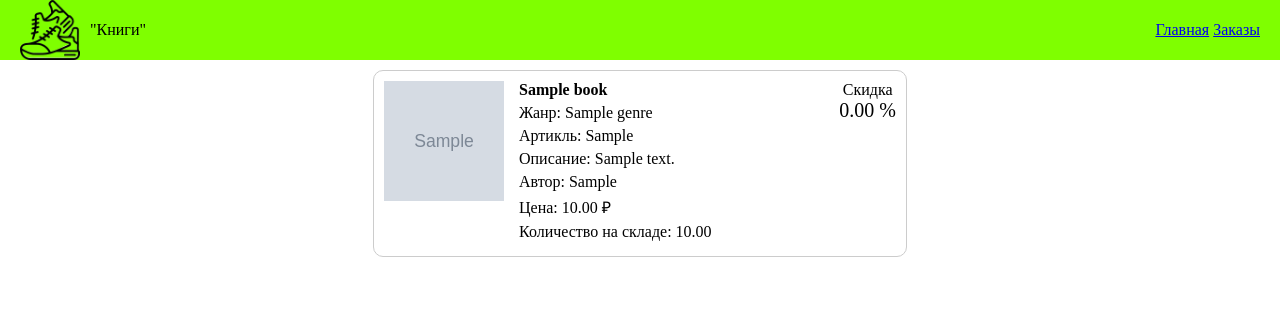
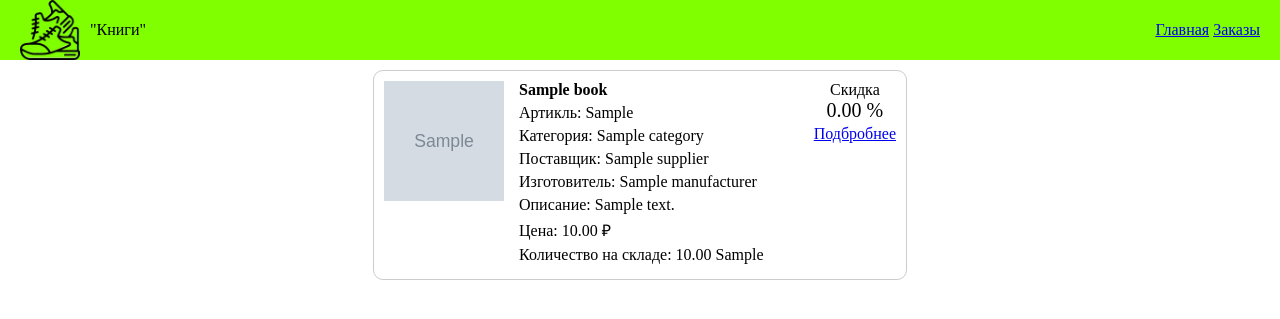
Before and after one commit to zel0ne/try_exam, a Django app: page /home in a window 1280 px wide. Shown: the top 319 px of the page. Run offline with Django 5.2, Linux system fonts and the light colour scheme; tables that the repository leaves empty hold one stand-in row (values such as "Sample post"); grey boxes marked "Sample" are stand-in pictures.

Commit message:
Добавлены новые файлы: detail.html, обновлены views и models

```diff
--- a/app/templates/home.html
+++ b/app/templates/home.html
@@ -53,19 +53,26 @@
         display: block;
         border-radius: 5px;
     }
+    .stock-zero {
+        background: #ff4444;
+        color: white;
+        padding: 2px 5px;
+        border-radius: 5px;
+        display: inline-block;
+    }
 </style>
 
 {% if user.is_superuser or user.is_staff %}
 <div class="search">
     <form method="get">
         <h2 style="text-align: center;">Список книг</h2>
-        <input placeholder="Поиск по названию или автору..." value="{{ search }}" name="search" size="40">
+        <input placeholder="Поиск по артиклю или названию..." value="{{ search }}" name="search" size="40">
 
         <select name="filter" onchange="this.form.submit()">
-            <option value="">Все жанры</option>
-            {% for genre in genres %}
-            <option value="{{ genre.id }}" {% if filter|slugify == genre.id|slugify %}selected{% endif %}>
-                {{ genre.name }}
+            <option value="">Все категории</option>
+            {% for category in categories %}
+            <option value="{{ category.id }}" {% if filter|slugify == category.id|slugify %}selected{% endif %}>
+                {{ category.name }}
             </option>
             {% endfor %}
         </select>
@@ -97,10 +104,11 @@
 
         <div class="center2" style="text-align: left">
             <div class="card-info"><b>{{ book.name }}</b></div>
-            <div class="card-info">Жанр: {{ book.genre.name }}</div>
             <div class="card-info">Артикль: {{ book.article }}</div>
+            <div class="card-info">Категория: {{ book.category.name }}</div>
+            <div class="card-info">Поставщик: {{ book.supplier.name }}</div>
+            <div class="card-info">Изготовитель: {{ book.manufacturer.name }}</div>
             <div class="card-info">Описание: {{ book.description }}</div>
-            <div class="card-info">Автор: {{ book.author.fio }}</div>
 
             {% if book.discount == 0 %}
             <div class="card-info">Цена: {{ book.price }} ₽</div>
@@ -112,14 +120,21 @@
             </div>
             {% endif %}
 
-            <div class="card-info" {% if book.unit_on_stock == 0 %}style="background: blue; text-decoration: line-through; line-through padding: 2px 5px; border-radius: 5px; display: inline-block;"{% endif %}>
-                Количество на складе: {{ book.unit_on_stock }}
+            <div class="card-info">
+                Количество на складе:
+                {% if book.unit_on_stock == 0 %}
+                <span style="background: #00bfff; text-decoration: line-through; padding: 2px 5px; border-radius: 5px; display: inline-block;">{{ book.unit_on_stock }} {{ book.unit }}
+                </span>
+                {% else %}
+                {{ book.unit_on_stock }} {{ book.unit }}
+                {% endif %}
             </div>
         </div>
 
         <div class="right2" style="text-align: center">
             <div>Скидка</div>
             <div style="margin-bottom: 3px; font-size: 20px;">{{ book.discount }} %</div>
+            <div><a href="{% url 'book_detail' book.id %}" onclick="event.stopPropagation()">Подбробнее</a></div>
             {% if user.is_superuser %}
             <div><a href="{% url 'delete' book.id %}" onclick="event.stopPropagation()">Удалить</a></div>
             {% endif %}
@@ -133,30 +148,38 @@
                 {% csrf_token %}
                 <h2>Редактировать книгу</h2>
 
-                <!-- Превью изображения для редактирования -->
                 <img id="preview_edit_{{ book.id }}" class="preview-img"
                      src="{% if book.image %}{{ book.image.url }}{% else %}/media/books/picture.png{% endif %}">
 
                 <input type="file" name="image" accept="image/*"
                        onchange="previewImage(this, 'preview_edit_{{ book.id }}')">
 
-                <input value="{{ book.article }}" name="article" type="text" placeholder="Артикль" required>
+                <input value="{{ book.article }}" name="article" type="text" placeholder="Артикль" maxlength="6" required>
                 <input value="{{ book.name }}" name="name" type="text" placeholder="Название" required>
 
-                <select name="genre">
-                    {% for genre in genres %}
-                    <option value="{{ genre.id }}" {% if book.genre.id == genre.id %}selected{% endif %}>
-                        {{ genre.name }}
+                <select name="category">
+                    {% for category in categories %}
+                    <option value="{{ category.id }}" {% if book.category.id == category.id %}selected{% endif %}>
+                        {{ category.name }}
                     </option>
                     {% endfor %}
                 </select>
 
-                <input value="{{ book.author.fio }}" name="author" type="text" placeholder="Автор" required>
+                <input value="{{ book.supplier.name }}" name="supplier" type="text" placeholder="Поставщик" required>
+
+                <select name="manufacturer">
+                    {% for manufacturer in manufacturers %}
+                    <option value="{{ manufacturer.id }}" {% if book.manufacturer.id == manufacturer.id %}selected{% endif %}>
+                        {{ manufacturer.name }}
+                    </option>
+                    {% endfor %}
+                </select>
+
                 <input value="{{ book.price }}" name="price" type="number" step="0.01" min="0" required>
                 <input value="{{ book.discount }}" name="discount" type="number" step="0.01" min="0" required>
+                <input value="{{ book.unit }}" name="unit" type="text" placeholder="Единица измерения (шт, кг, м)" required>
                 <input value="{{ book.description }}" name="description" type="text" placeholder="Описание">
-                <input value="{{ book.unit_on_stock }}" name="unit_on_stock" type="number" required>
-
+                <input value="{{ book.unit_on_stock }}" name="unit_on_stock" type="number" step="0.01" min="0" required>
                 <button type="submit">Сохранить</button>
                 <button type="button" onclick="document.getElementById('modal_edit_{{ book.id }}').style.display='none'">Отмена</button>
             </form>
@@ -166,7 +189,6 @@
     <p style="text-align: center; width: 100%;">Книги не найдены</p>
     {% endfor %}
 </div>
-
 <!-- Модальное окно добавления книги -->
 <div id="modal_add" style="display: none; position: fixed; inset: 0; justify-content: center; align-items: center; background: rgba(0,0,0,0.5); z-index: 1000;">
     <div class="modal">
@@ -174,25 +196,29 @@
             {% csrf_token %}
             <h2>Добавить книгу</h2>
 
-            <!-- Превью изображения для добавления -->
             <img id="preview_add" class="preview-img" src="/media/books/picture.png">
 
             <input type="file" name="image" accept="image/*" onchange="previewImage(this, 'preview_add')">
             <input placeholder="Артикль (6 символов)" name="article" type="text" maxlength="6" required>
             <input placeholder="Название книги" name="name" type="text" required>
 
-            <select name="genre">
-                {% for genre in genres %}
-                <option value="{{ genre.id }}">{{ genre.name }}</option>
+            <select name="category">
+                {% for category in categories %}
+                <option value="{{ category.id }}">{{ category.name }}</option>
+                {% endfor %}
+            </select>
+            <input placeholder="Поставщик" name="supplier" type="text" required>
+            <select name="manufacturer">
+                {% for manufacturer in manufacturers %}
+                <option value="{{ manufacturer.id }}">{{ manufacturer.name }}</option>
                 {% endfor %}
             </select>
 
-            <input placeholder="Автор" name="author" type="text" required>
             <input placeholder="Цена" name="price" type="number" step="0.01" min="0" required>
-            <input placeholder="Скидка" name="discount" type="number" step="0.01" min="0" value="0">
+            <input placeholder="Скидка (в %)" name="discount" type="number" step="0.01" min="0" value="0">
+            <input placeholder="Единица измерения (шт, кг, м)" name="unit" type="text" required>
             <input placeholder="Описание" name="description" type="text">
-            <input placeholder="Количество на складе" name="unit_on_stock" type="number" required>
-
+            <input placeholder="Количество на складе" name="unit_on_stock" type="number" step="0.01" min="0" required>
             <button type="submit">Добавить</button>
             <button type="button" onclick="modal_add.style.display='none'">Отмена</button>
         </form>
@@ -213,8 +239,11 @@
             reader.readAsDataURL(input.files[0]);
         }
     }
+
+    // Клиентская фильтрация карточек
     const searchInput = document.querySelector('input[name="search"]');
     const cards = document.querySelectorAll('.card');
+
     function filterCards() {
         const query = searchInput.value.toLowerCase();
         cards.forEach(card => {
@@ -222,6 +251,9 @@
             card.style.display = text.includes(query) ? 'flex' : 'none';
         });
     }
-    searchInput.addEventListener('input', filterCards);
+
+    if (searchInput) {
+        searchInput.addEventListener('input', filterCards);
+    }
 </script>
 {% endblock %}
--- a/app/views.py
+++ b/app/views.py
@@ -2,8 +2,9 @@ from PIL import Image
 from django.contrib import messages
 from django.contrib.auth import authenticate, login, logout
 from django.db.models import Q
-from django.shortcuts import render, redirect
+from django.shortcuts import render, redirect, get_object_or_404
 from .models import *
+
 
 def login_(request):
     if request.method == 'POST':
@@ -24,58 +25,70 @@ def login_(request):
             return redirect('login_')
     return render(request, 'login.html')
 
+
 def logout_(request):
     logout(request)
     messages.success(request, 'Вы успешно вышли!')
     return redirect('login_')
 
+
 def filter_books(request):
     """
     Фильтрация книг:
-    - поиск по названию книги или автору (ФИО)
-    - фильтр по жанру
+    - поиск по названию книги или описанию
+    - фильтр по категории
     - сортировка по цене (возрастание/убывание)
     """
     books = Book.objects.all()
+
     # Параметры из GET-запроса
     search = request.GET.get('search', '')
-    filter_genre = request.GET.get('filter', '')
+    filter_category = request.GET.get('filter', '')
     sort = request.GET.get('sort', '')
-    # ПОИСК: по названию книги ИЛИ по ФИО автора
+
+    # ПОИСК: по названию книги ИЛИ по описанию
     if search:
         books = books.filter(
             Q(name__icontains=search) |
-            Q(author__fio__icontains=search)
+            Q(description__icontains=search)
         )
-    # ФИЛЬТР ПО ЖАНРУ
-    if filter_genre:
-        books = books.filter(genre__id=filter_genre)
+
+    # ФИЛЬТР ПО КАТЕГОРИИ
+    if filter_category:
+        books = books.filter(category__id=filter_category)
+
     # СОРТИРОВКА ПО ЦЕНЕ
     if sort == 'price_asc':
         books = books.order_by('price')
     elif sort == 'price_desc':
         books = books.order_by('-price')
+
     context = {
         'books': books,
-        'genres': Genre.objects.all(),           # для выпадающего списка жанров
+        'categories': Category.objects.all(),           # для выпадающего списка категорий
         'search': search,
-        'filter': filter_genre,
+        'filter': filter_category,
         'sort': sort,
-        'bookorders': BookOrder.objects.all(),   # для страницы заказов
-        'authors': Author.objects.all(),
+        'bookorders': BookOrder.objects.all(),          # для страницы заказов
+        'suppliers': Supplier.objects.all(),
+        'manufacturers': Manufacturer.objects.all(),
         'statuses': Status.objects.all(),
+        'pvz_list': Pvz.objects.all(),
     }
     return context
+
 
 def home(request):
     """Главная страница со списком книг и фильтрацией"""
     context = filter_books(request)
     return render(request, 'home.html', context)
 
+
 def order(request):
     """Страница со списком заказов"""
     context = filter_books(request)
     return render(request, 'order.html', context)
+
 
 def add_book(request):
     """Добавление новой книги (только для админа)"""
@@ -87,18 +100,24 @@ def add_book(request):
             if img.width > 600 or img.height > 600:
                 messages.error(request, 'Изображение больше чем 600x600 пикселей!')
                 return redirect('home')
-        # Получаем или создаем автора (как в твоем коде с Producer)
-        author_name = request.POST.get('author', '')
-        author, created = Author.objects.get_or_create(fio=author_name)
-        # Получаем жанр по ID
-        genre = Genre.objects.get(id=request.POST.get('genre'))
+
+        # Получаем или создаем поставщика
+        supplier_name = request.POST.get('supplier', '')
+        supplier, created = Supplier.objects.get_or_create(name=supplier_name)
+
+        # Получаем изготовителя и категорию по ID
+        manufacturer = Manufacturer.objects.get(id=request.POST.get('manufacturer'))
+        category = Category.objects.get(id=request.POST.get('category'))
+
         # Создаем книгу
         Book.objects.create(
             article=request.POST.get('article'),
             name=request.POST.get('name'),
-            genre=genre,
-            author=author,
+            unit=request.POST.get('unit'),
             price=request.POST.get('price'),
+            category=category,
+            supplier=supplier,
+            manufacturer=manufacturer,
             discount=request.POST.get('discount'),
             description=request.POST.get('description'),
             unit_on_stock=request.POST.get('unit_on_stock'),
@@ -107,10 +126,12 @@ def add_book(request):
         messages.success(request, 'Книга успешно добавлена!')
     return redirect('home')
 
+
 def edit_book(request, id):
     """Редактирование книги"""
     if request.method == 'POST':
         book = Book.objects.get(id=id)
+
         # Обработка изображения
         image = request.FILES.get('image')
         if image:
@@ -121,25 +142,45 @@ def edit_book(request, id):
             if book.image:
                 book.image.delete()
             book.image = image
-        # Получаем или создаем автора
-        author_name = request.POST.get('author', '')
-        author, created = Author.objects.get_or_create(fio=author_name)
+
+        # Получаем или создаем поставщика
+        supplier_name = request.POST.get('supplier', '')
+        supplier, created = Supplier.objects.get_or_create(name=supplier_name)
+
+        # Получаем изготовителя и категорию по ID
+        manufacturer = Manufacturer.objects.get(id=request.POST.get('manufacturer'))
+        category = Category.objects.get(id=request.POST.get('category'))
+
         # Обновляем поля
         book.article = request.POST.get('article')
         book.name = request.POST.get('name')
-        book.genre = Genre.objects.get(id=request.POST.get('genre'))
-        book.author = author
+        book.unit = request.POST.get('unit')
         book.price = request.POST.get('price')
+        book.category = category
+        book.supplier = supplier
+        book.manufacturer = manufacturer
         book.discount = request.POST.get('discount')
         book.description = request.POST.get('description')
         book.unit_on_stock = request.POST.get('unit_on_stock')
         book.save()
+
         messages.success(request, 'Книга успешно обновлена!')
     return redirect('home')
+
+def book_detail(request, id):
+    """Детальная страница книги"""
+    book = get_object_or_404(Book, id=id)
+    context = {
+        'book': book,
+        'categories': Category.objects.all(),
+        'manufacturers': Manufacturer.objects.all(),
+    }
+    return render(request, 'detail.html', context)
 
 def delete_book(request, id):
     """Удаление книги (только если нет связанных заказов)"""
     book = Book.objects.get(id=id)
+
     # Проверяем, есть ли книга в заказах
     if BookOrder.objects.filter(book=book):
         messages.error(request, 'Книга находится в заказе! Удаление невозможно.')
@@ -150,20 +191,25 @@ def delete_book(request, id):
         messages.success(request, 'Книга успешно удалена!')
     return redirect('home')
 
+
 def add_order(request):
     """Добавление нового заказа"""
     if request.method == 'POST':
         book_id = request.POST.get('book')
         status_id = request.POST.get('status')
+        pvz_id = request.POST.get('pvz')
         amount = request.POST.get('amount')
+
         # Создаем заказ
         order = Order.objects.create(
             date_order=request.POST.get('date_order'),
             date_delivery=request.POST.get('date_delivery'),
+            pvz=Pvz.objects.get(id=pvz_id),
             client=request.user,  # текущий пользователь — клиент
             status=Status.objects.get(id=status_id),
             code=request.POST.get('code'),
         )
+
         # Связываем книгу с заказом
         BookOrder.objects.create(
             book=Book.objects.get(id=book_id),
@@ -173,23 +219,29 @@ def add_order(request):
         messages.success(request, 'Заказ успешно добавлен!')
     return redirect('order')
 
+
 def edit_order(request, id):
     """Редактирование заказа (через BookOrder)"""
     if request.method == 'POST':
         book_order = BookOrder.objects.get(id=id)
         order = book_order.order
+
         # Обновляем заказ
         order.date_order = request.POST.get('date_order')
         order.date_delivery = request.POST.get('date_delivery')
+        order.pvz = Pvz.objects.get(id=request.POST.get('pvz'))
         order.status = Status.objects.get(id=request.POST.get('status'))
         order.code = request.POST.get('code')
         order.save()
+
         # Обновляем книгу в заказе
         book_order.book = Book.objects.get(id=request.POST.get('book'))
         book_order.amount = request.POST.get('amount')
         book_order.save()
+
         messages.success(request, 'Заказ успешно обновлен!')
     return redirect('order')
+
 
 def delete_order(request, id):
     """Удаление заказа"""
--- a/project/urls.py
+++ b/project/urls.py
@@ -27,6 +27,7 @@ urlpatterns = [
     path('order/', views.order, name='order'),
     path('add/', views.add_book, name='add'),
     path('edit/<int:id>/', views.edit_book, name='edit'),
+    path('book/<int:id>/', views.book_detail, name='book_detail'),
     path('delete/<int:id>/', views.delete_book, name='delete'),
     path('add_order/', views.add_order, name='add_order'),
     path('edit_order/<int:id>/', views.edit_order, name='edit_order'),
```
Also changed, not shown: app/models.py (+14 -5 lines), app/templates/detail.html (added, +61 -0 lines), app/templates/order.html (+19 -3 lines), fill_db.py (added, +259 -0 lines), app/migrations/0001_initial.py (added), media/books/book.png, media/books/picture.png (added).
